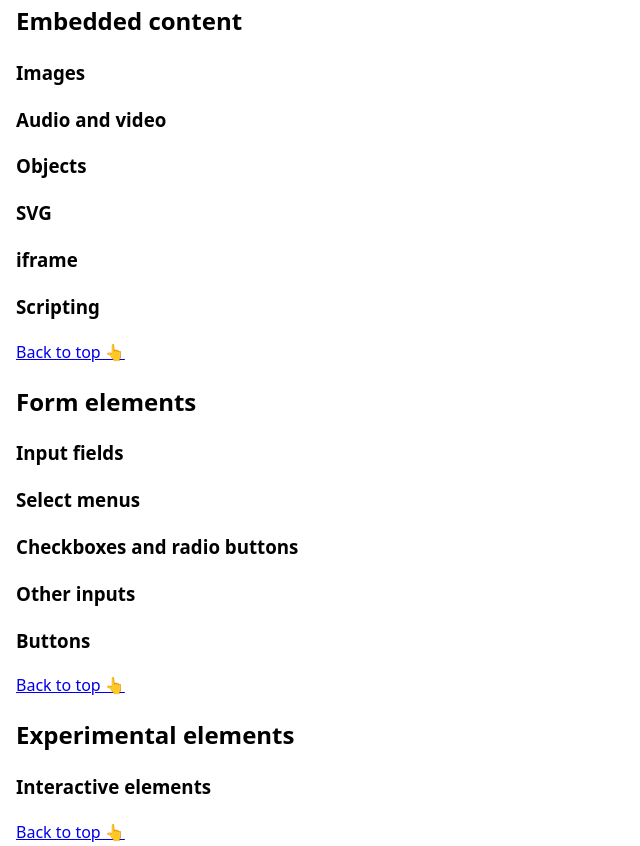
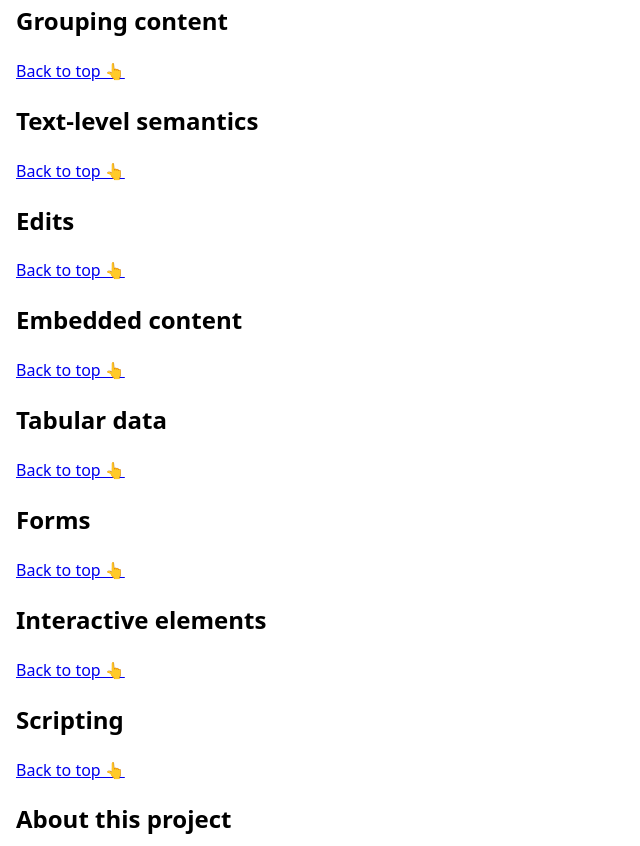
Before and after one commit to alexandersandberg/html5-elements-tester, a plain HTML site: page index.html in a window 1280 px wide. Shown: the part 1169-2015 px from the top of the page, without its empty margins (0-640 px from the left). Drawn offline with Linux system fonts and the light colour scheme.

Commit message:
Correct sections

```diff
--- a/index.html
+++ b/index.html
@@ -71,56 +71,8 @@
 
     <section id="ch2">
       <header>
-        <h2>Embedded content</h2>
+        <h2>Grouping content</h2>
       </header>
-
-      <article>
-        <header>
-          <h3>Images</h3>
-        </header>
-
-
-      </article>
-
-      <article>
-        <header>
-          <h3>Audio and video</h3>
-        </header>
-
-
-      </article>
-
-      <article>
-        <header>
-          <h3>Objects</h3>
-        </header>
-
-
-      </article>
-
-      <article>
-        <header>
-          <h3>SVG</h3>
-        </header>
-
-
-      </article>
-
-      <article>
-        <header>
-          <h3>iframe</h3>
-        </header>
-
-
-      </article>
-
-      <article>
-        <header>
-          <h3>Scripting</h3>
-        </header>
-
-
-      </article>
 
       <footer>
         <a href="#">Back to top 👆</a>
@@ -129,48 +81,8 @@
 
     <section id="ch3">
       <header>
-        <h2>Form elements</h2>
+        <h2>Text-level semantics</h2>
       </header>
-
-      <article>
-        <header>
-          <h3>Input fields</h3>
-        </header>
-
-
-      </article>
-
-      <article>
-        <header>
-          <h3>Select menus</h3>
-        </header>
-
-
-      </article>
-
-      <article>
-        <header>
-          <h3>Checkboxes and radio buttons</h3>
-        </header>
-
-
-      </article>
-
-      <article>
-        <header>
-          <h3>Other inputs</h3>
-        </header>
-
-
-      </article>
-
-      <article>
-        <header>
-          <h3>Buttons</h3>
-        </header>
-
-
-      </article>
 
       <footer>
         <a href="#">Back to top 👆</a>
@@ -179,16 +91,58 @@
 
     <section id="ch4">
       <header>
-        <h2>Experimental elements</h2>
+        <h2>Edits</h2>
       </header>
 
-      <article>
-        <header>
-          <h3>Interactive elements</h3>
-        </header>
+      <footer>
+        <a href="#">Back to top 👆</a>
+      </footer>
+    </section>
 
+    <section id="ch5">
+      <header>
+        <h2>Embedded content</h2>
+      </header>
 
-      </article>
+      <footer>
+        <a href="#">Back to top 👆</a>
+      </footer>
+    </section>
+
+    <section id="ch6">
+      <header>
+        <h2>Tabular data</h2>
+      </header>
+
+      <footer>
+        <a href="#">Back to top 👆</a>
+      </footer>
+    </section>
+
+    <section id="ch7">
+      <header>
+        <h2>Forms</h2>
+      </header>
+
+      <footer>
+        <a href="#">Back to top 👆</a>
+      </footer>
+    </section>
+
+    <section id="ch8">
+      <header>
+        <h2>Interactive elements</h2>
+      </header>
+
+      <footer>
+        <a href="#">Back to top 👆</a>
+      </footer>
+    </section>
+
+    <section id="ch9">
+      <header>
+        <h2>Scripting</h2>
+      </header>
 
       <footer>
         <a href="#">Back to top 👆</a>
```
